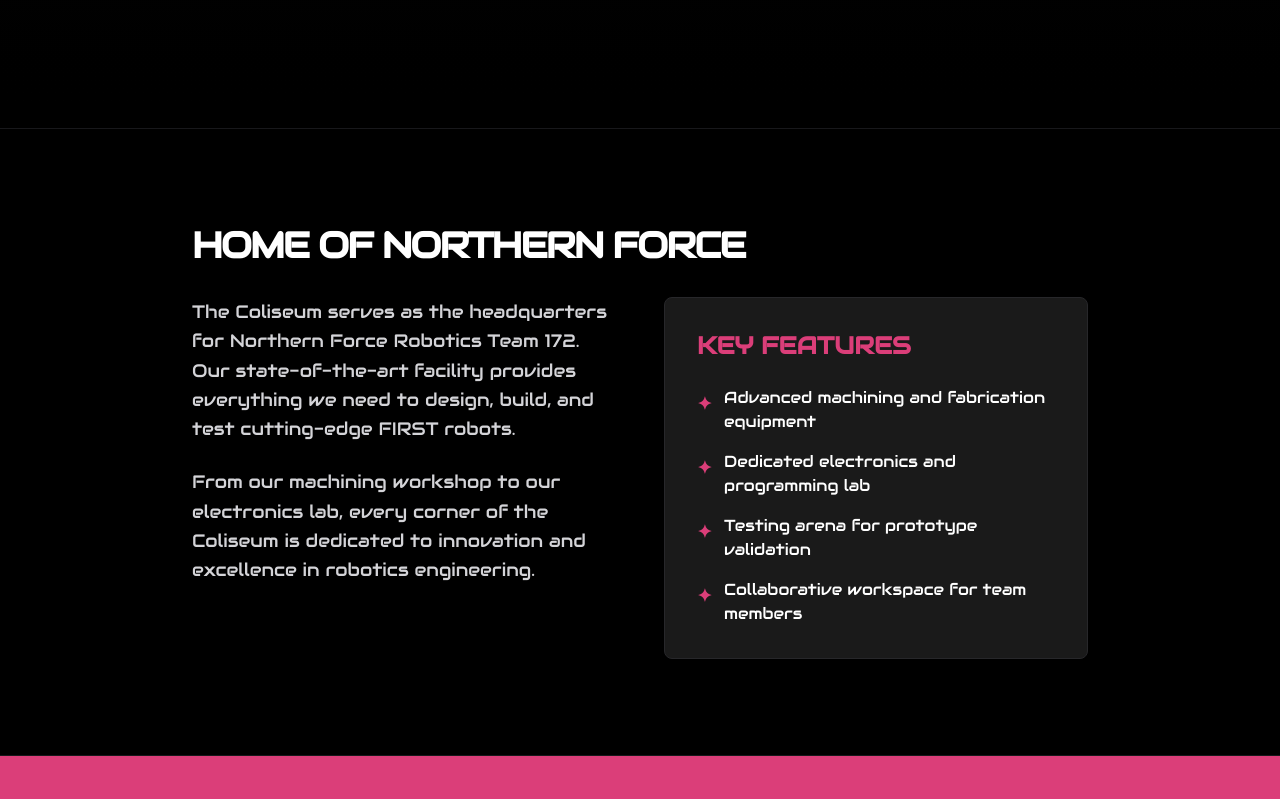
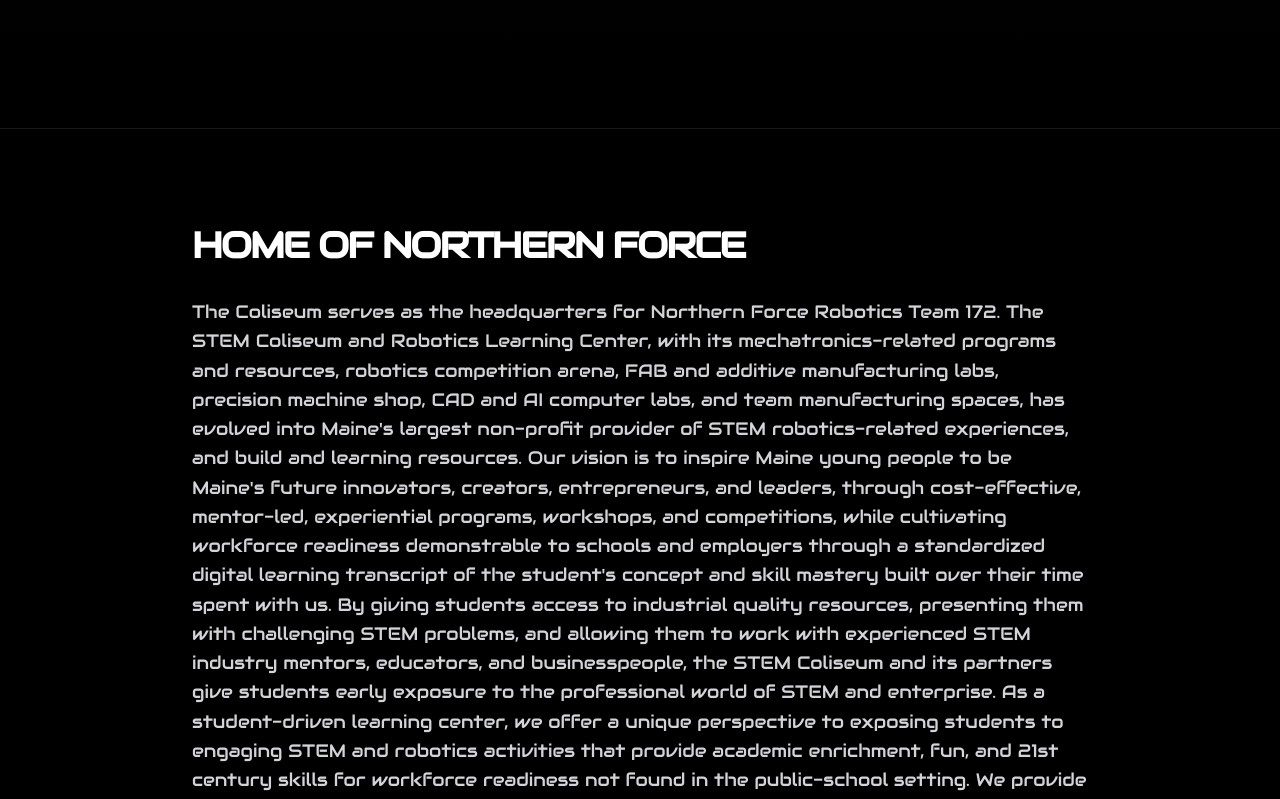
Before and after one commit to NorthernForce/Web2026RobotAwesomeness, a React (Vite) app: page /coliseum in a window 1280 px wide. Shown: the part 480-1279 px from the top of the page. Built offline with nearby package versions, Linux system fonts and the light colour scheme.

Commit message:
added paragraph to coliseum page

```diff
--- a/src/Coliseum.tsx
+++ b/src/Coliseum.tsx
@@ -17,39 +17,19 @@
         </section>
 
         {/* Overview Section */}
-        <section className="py-24 px-4 border-b border-zinc-900">
+        <section className="py-24 px-4 border-b border-zinc-600">
           <div className="max-w-4xl mx-auto">
             <h2 className="text-4xl font-black uppercase tracking-tighter mb-8">Home of Northern Force</h2>
-            <div className="grid md:grid-cols-2 gap-12">
-              <div>
-                <p className="text-lg text-zinc-300 leading-relaxed mb-6">
-                  The Coliseum serves as the headquarters for Northern Force Robotics Team 172. Our state-of-the-art facility provides everything we need to design, build, and test cutting-edge FIRST robots.
-                </p>
-                <p className="text-lg text-zinc-300 leading-relaxed">
-                  From our machining workshop to our electronics lab, every corner of the Coliseum is dedicated to innovation and excellence in robotics engineering.
-                </p>
-              </div>
-              <div className="bg-[#1a1a1a] border border-zinc-800 p-8 rounded-lg">
-                <h3 className="text-2xl font-black uppercase mb-6 text-[#db3e79]">Key Features</h3>
-                <ul className="space-y-4">
-                  <li className="flex items-start gap-3">
-                    <span className="text-[#db3e79] font-black text-lg mt-1">✦</span>
-                    <span>Advanced machining and fabrication equipment</span>
-                  </li>
-                  <li className="flex items-start gap-3">
-                    <span className="text-[#db3e79] font-black text-lg mt-1">✦</span>
-                    <span>Dedicated electronics and programming lab</span>
-                  </li>
-                  <li className="flex items-start gap-3">
-                    <span className="text-[#db3e79] font-black text-lg mt-1">✦</span>
-                    <span>Testing arena for prototype validation</span>
-                  </li>
-                  <li className="flex items-start gap-3">
-                    <span className="text-[#db3e79] font-black text-lg mt-1">✦</span>
-                    <span>Collaborative workspace for team members</span>
-                  </li>
-                </ul>
-              </div>
+            <div>
+              <p className="text-lg text-zinc-300 leading-relaxed mb-6">
+                The Coliseum serves as the headquarters for Northern Force Robotics Team 172.
+                The STEM Coliseum and Robotics Learning Center, with its mechatronics-related programs and resources, robotics competition arena, FAB and additive manufacturing labs, precision machine shop, CAD and AI computer labs, and team manufacturing spaces, has evolved into Maine's largest non-profit provider of STEM robotics-related experiences, and build and learning resources.
+                Our vision is to inspire Maine young people to be Maine's future innovators, creators, entrepreneurs, and leaders, through cost-effective, mentor-led, experiential programs, workshops, and competitions, while cultivating workforce readiness demonstrable to schools and employers through a standardized digital learning transcript of the student's concept and skill mastery built over their time spent with us.
+                By giving students access to industrial quality resources, presenting them with challenging STEM problems, and allowing them to work with experienced STEM industry mentors, educators, and businesspeople, the STEM Coliseum and its partners give students early exposure to the professional world of STEM and enterprise.
+                As a student-driven learning center, we offer a unique perspective to exposing students to engaging STEM and robotics activities that provide academic enrichment, fun, and 21st century skills for workforce readiness not found in the public-school setting.
+                We provide cost-effective access to competitive practice space, classrooms, precision machinery, and specialized resources and after school programs for Maine youth while attracting STEM practitioners, teachers, and industry mentors from diverse communities to create innovative STEM & Robotics programs sharable throughout Maine.
+                Our 24,000 Sq. Ft. facility offers FIRST and VEX Robotics competition fields, as well as Drone flight decks, LEGO Robotics playing fields, and BattleBot arenas. We offer labs dedicated to CAD design, AI, coding, and electronics, as well as a makerspace, FAB lab, machine shop, and conference and classrooms.
+              </p>
             </div>
           </div>
         </section>
```
